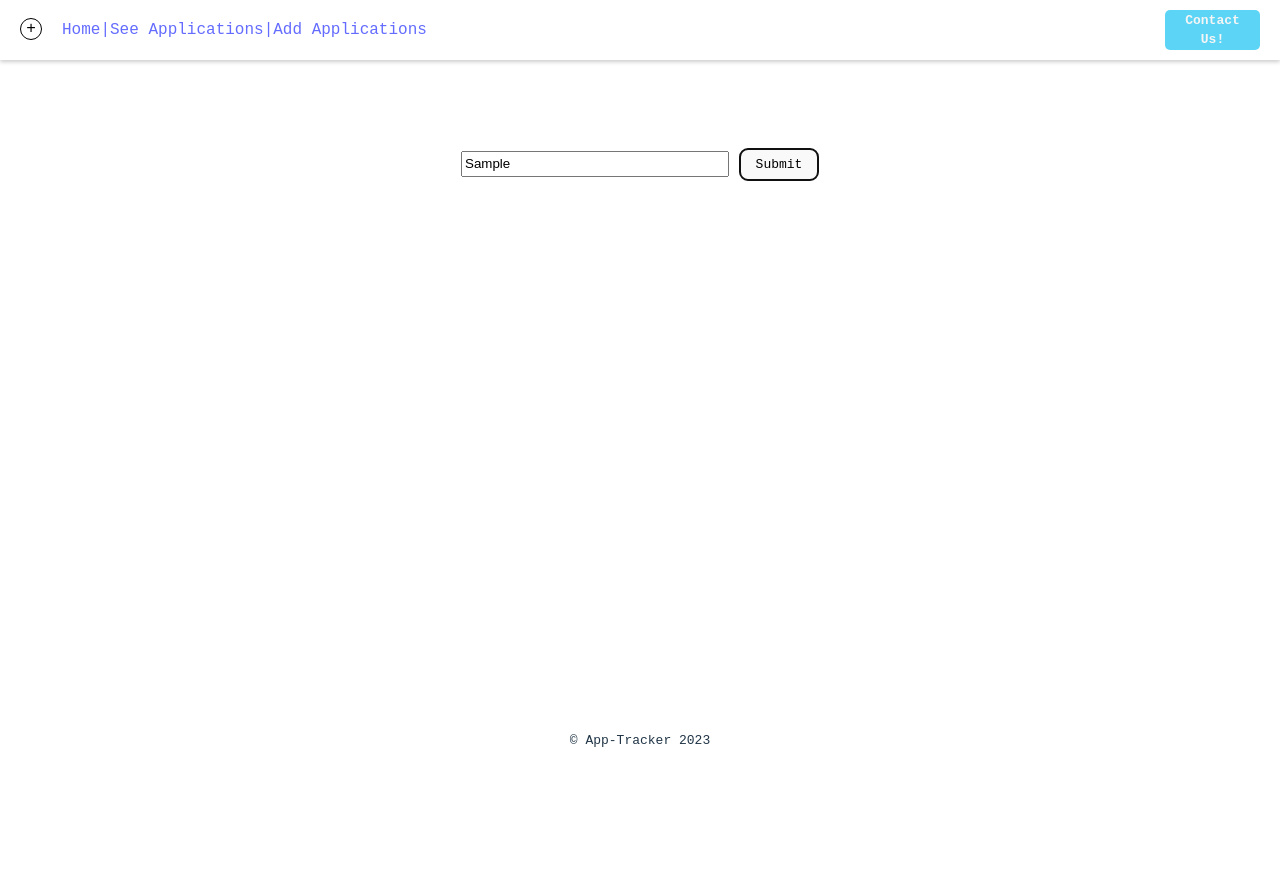
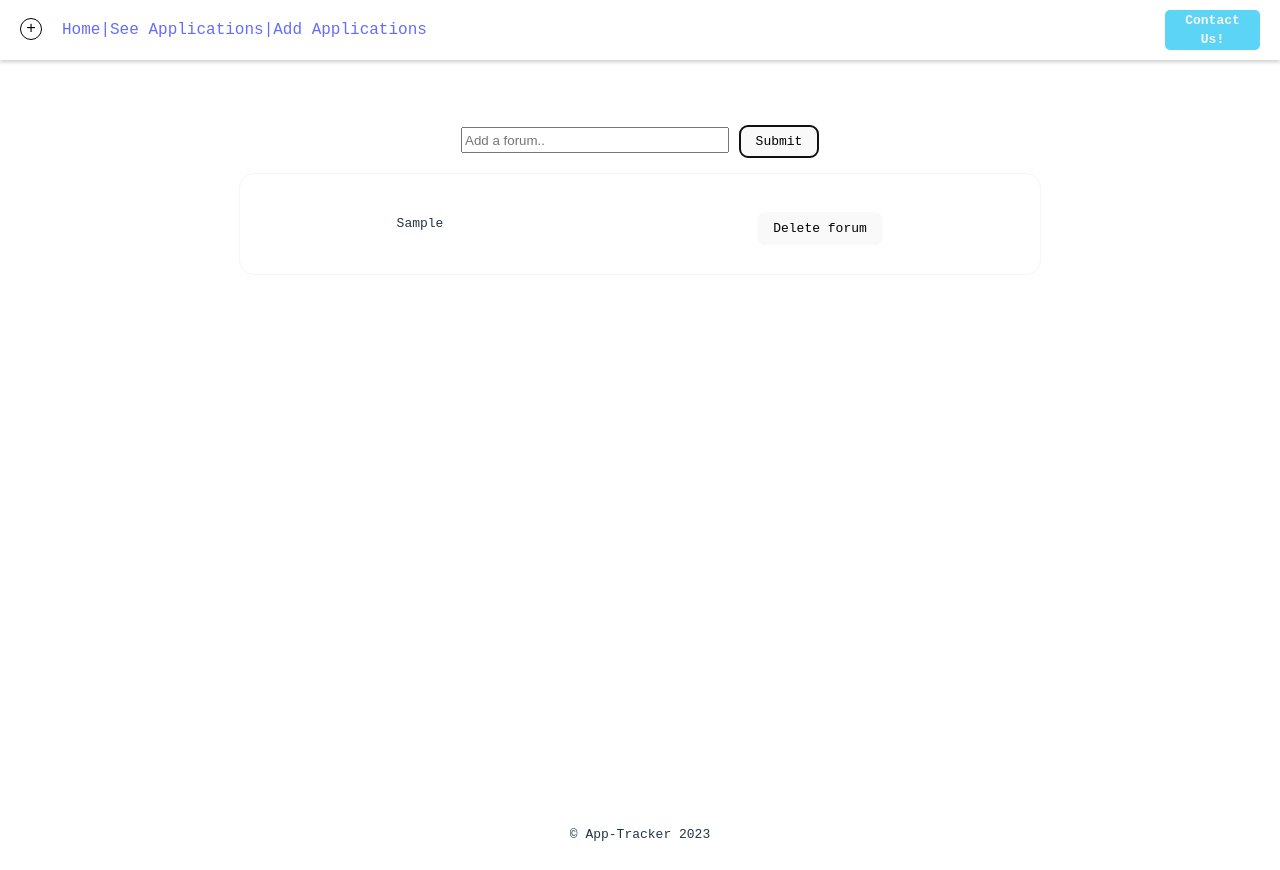
Before and after one commit to kpiacenta93/vue-router-setup, a Vue app in the folder vue-router/: page /Forum in a window 1280 px wide. Both pictures are taken after typing "Sample" into the empty fields and a click on the button "Submit". Before the commit the page ends 800 px from the top, so only its background shows below. Built offline with nearby package versions, Linux system fonts and the light colour scheme.

Commit message:
add and delete form working

```diff
--- a/vue-router/src/components/Forum.vue
+++ b/vue-router/src/components/Forum.vue
@@ -1,19 +1,43 @@
 <template>
     <div class="forum-container">
-     <h1 class="title">App-Tracker Forum</h1>
-     <div class="add-forum">
-        <input type="text" placeholder="Add a forum.." class="add-input">
-        <button class="forum-submit">Submit</button>
-     </div>
+        <h1 class="title">App-Tracker Forum</h1>
+        <div class="add-forum">
+            <input type="text" placeholder="Add a forum.." class="add-input" v-model="newForumName">
+            <button class="forum-submit" v-on:click="addForum">Submit</button>
+        </div>
+        <div class="forum-list">
+            <div v-for="(forum, index) in forums" :key="forum" class="forum">
+                {{ forum }}
+                <button v-on:click="deleteForm(index)">Delete forum</button>
+            </div>
+        </div>
+    </div>
+</template>
 
-    </div>
-
-
-</template>
 
 <script>
 export default {
-    name: 'Forum'
+    name: 'Forum',
+    data() {
+        return {
+           forums: [],
+           newForumName: '',
+        }
+    },
+
+    methods: {
+        addForum() {
+            if (this.newForumName.trim() !== '') {
+                this.forums.push(this.newForumName);
+                console.log("this is forums: ", this.forums)
+                this.newForumName = ''; // Clear input after adding
+            }
+        },
+
+        deleteForm(index) { // Pass index as parameter
+            this.forums.splice(index, 1); // Remove the forum at the specified index
+        }
+    }
 }
 </script>
 
@@ -31,4 +55,14 @@ export default {
     width: 260px;
 }
 
+.forum{
+    display: flex;
+    justify-content: space-around;
+    align-items: center;
+    margin-top: 15px;
+    border: 1px solid whitesmoke;
+    width: 800px;
+    height: 100px;
+    border-radius: 15px;
+}
 </style>
```
